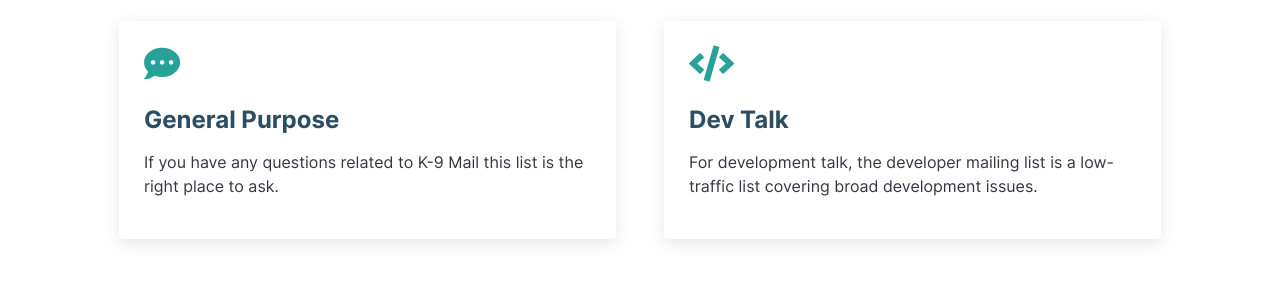
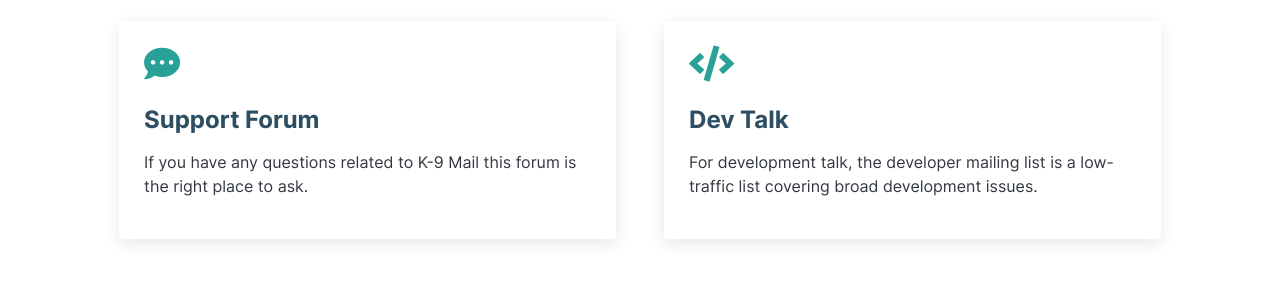
Before and after one commit to k9mail/k9mail.app, a Jekyll site: the page built from community.html, in a window 1280 px wide. Shown: the part 360-657 px from the top of the page. Built offline with Jekyll 4.4.1, drawn with Linux system fonts in a browser that asks for light colours.

Commit message:
Point to the forum instead of the mailing list

```diff
--- a/community.html
+++ b/community.html
@@ -18,10 +18,10 @@ title: Community
       <p class="mb-0 size-18">There are a couple of ways to interact with the K-9 Mail community. Below you'll find the mailing lists:</p>
       <div class="row justify-content-between pt-4">
         <div class="col mx-3 gallery-item project-card full-width-sm">
-          <a class="text-dark" target="_blank" rel="noopener" href="https://groups.google.com/forum/#!forum/k-9-mail">
+          <a class="text-dark" target="_blank" rel="noopener" href="https://forum.k9mail.app/">
             <i class="fas fa-comment-dots size-36 text-teal mb-3"></i>
-            <h3 class="text-slate weight-700">General Purpose</h3>
-            <p>If you have any questions related to K-9 Mail this list is the right place to ask.</p>
+            <h3 class="text-slate weight-700">Support Forum</h3>
+            <p>If you have any questions related to K-9 Mail this forum is the right place to ask.</p>
           </a>
         </div>
         <div class="col mx-3 gallery-item project-card full-width-sm">
--- a/contribute.html
+++ b/contribute.html
@@ -42,7 +42,7 @@ title: Contribute
             <p class="text-slate size-18 pb-2">K9 Mail uses <a class="underline" href="https://www.transifex.com/k-9/k9mail/" target="_blank" rel="noopener">Transifex</a> for translations. As features are added, there is often a need for translators to localise the text accordingly.</p>
 
             <h3 class="text-slate">Help other users</h3>
-            <p class="text-slate size-18 pb-2">Help other users by answering questions on the <a class="underline" href="https://groups.google.com/forum/#!forum/k-9-mail" target="_blank" rel="noopener">mailing list</a>.</p>
+            <p class="text-slate size-18 pb-2">Help other users by answering questions over at the <a class="underline" href="https://forum.k9mail.app/" target="_blank" rel="noopener">support forum</a>.</p>
           </div>
 
           <div id="developers" class="tabcontentservice">
```
